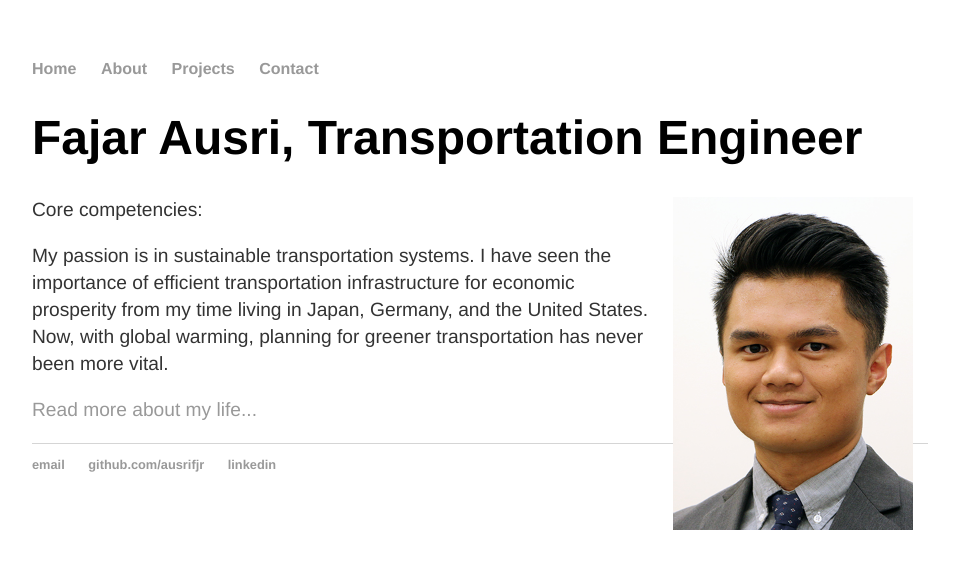
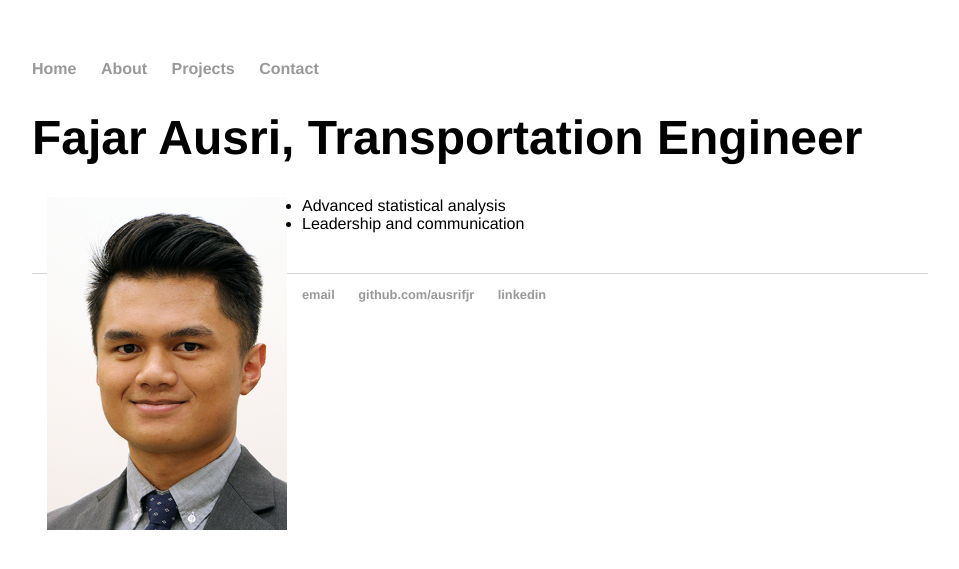
Before and after one commit to ausrifjr/ausrifjr.github.io, a Jekyll site: the page built from about/index.html, in a window 1280 px wide. Shown: the top 569 px of the page, without its empty margins (160-1119 px from the left). Built offline with Jekyll 4.4.1, drawn with Linux system fonts in a browser that asks for light colours.

Commit message:
Update index.html

```diff
--- a/about/index.html
+++ b/about/index.html
@@ -4,9 +4,10 @@ title: Fajar Ausri
 ---
 <div class="blurb">
 	<h1>Fajar Ausri, Transportation Engineer</h1>
-	<p><img style="padding: 0 15px; float: right;" src="/assets/Photo_20170916b.jpg" alt="Fajar Ausri" width="240" height="333"></p>
+	<p><img style="padding: 0 15px; float: left;" src="/assets/Photo_20170916b.jpg" alt="Fajar Ausri" width="240" height="333"></p>
 	<p style="margin-top: 20px;"> </p>
-	<p>Core competencies:</p>
-	<p>My passion is in sustainable transportation systems. I have seen the importance of efficient transportation infrastructure for economic prosperity from my time living in Japan, Germany, and the United States. Now, with global warming, planning for greener transportation has never been more vital.</p>
-	<p><a href="/about">Read more about my life...</a></p>
+	<ul class = "a">
+		<li>Advanced statistical analysis</li>
+		<li>Leadership and communication</li>
+	</ul>
 </div><!-- /.blurb -->
```
